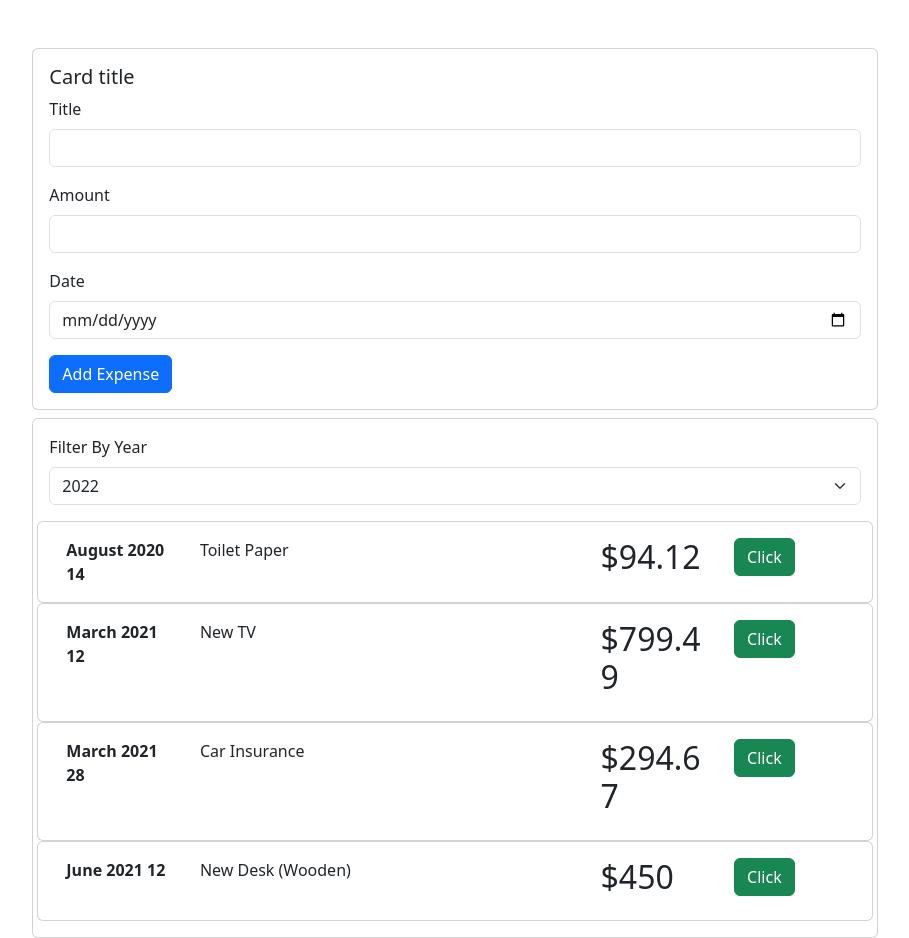
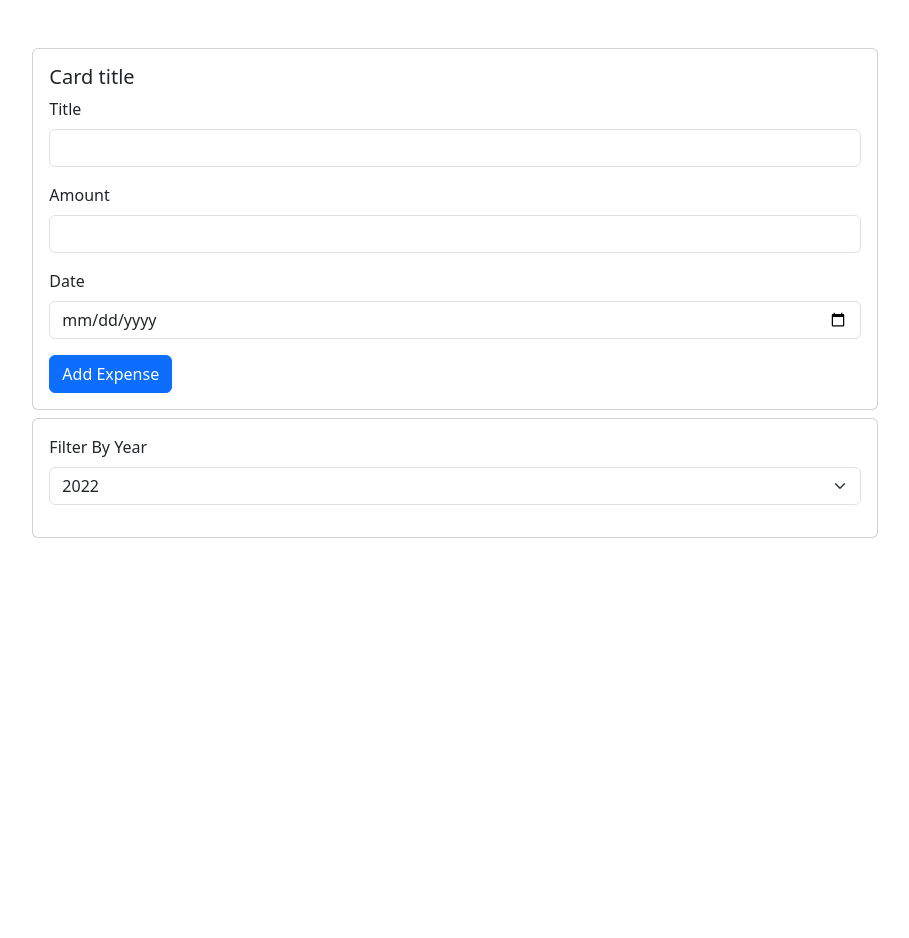
Before and after one commit to git4mahadi/react-complete-guide, a React (Create React App) app: page / in a window 1280 px wide. Shown: the whole page, without its empty margins (185-1094 px from the left). After the commit the page ends 800 px from the top, so only its background shows below. Built offline with nearby package versions, Linux system fonts and the light colour scheme.

Commit message:
filtering added

```diff
--- a/src/App.js
+++ b/src/App.js
@@ -1,11 +1,10 @@
 import './App.css';
-import ExpenseItem from "./components/expenses/ExpenseItem";
+
 import Expenses from "./components/expenses/Expenses";
 import NewExpense from "./components/new-expense/NewExpense";
-import ExpenseFilter from "./components/expenses/ExpenseFilter";
+import {useState} from "react";
 
-function App() {
-    const expenses = [
+const DUMMY_EXPENSES = [
     {
         id: 'e1',
         title: 'Toilet Paper',
@@ -27,9 +26,15 @@ function App() {
     },
 ];
 
+
+const App = () => {
+
+    const [expenses, setExpenses] = useState(DUMMY_EXPENSES);
+
     const addExpenseHandler = (expense) => {
-        console.log('App JS');
-        console.log(expense);
+       setExpenses((preExpenses) => {
+           return [expense, ...preExpenses]
+       });
     };
 
   return (
@@ -37,10 +42,11 @@ function App() {
       <div className='row mt-5'>
 
           <div className='col-lg-8 offset-2'>
-              <NewExpense onAddExpense={addExpenseHandler}/>
+              <NewExpense
+                  onAddExpense={addExpenseHandler}/>
           </div>
           <div className='col-lg-8 offset-2 mt-2'>
-              <Expenses expenses={expenses}></Expenses>
+              <Expenses expenses={expenses} />
           </div>
       </div>
 
--- a/src/components/expenses/Expenses.js
+++ b/src/components/expenses/Expenses.js
@@ -9,7 +9,13 @@ const Expenses = (props) => {
 
     const filterChangeHandler= (selectedYear) => {
         setSelectedYear(selectedYear);
+        // props.onChangeYearDropdown(selectedYear);
     }
+
+    const filteredExpenses = props.expenses.filter(itm=> {
+        return itm.date.getFullYear().toString() === selectedYear
+    });
+
 
     return (
         <div className='card'>
@@ -18,7 +24,7 @@ const Expenses = (props) => {
                     <ExpenseFilter selected={selectedYear} onChangerFilter={filterChangeHandler}/>
                 </div>
                 <div className='row'>
-                    {props.expenses.map(item => (
+                    {filteredExpenses.map(item => (
                         <ExpenseItem key={item.id} data={item}/>
                     ))}
                 </div>
```
Lines whose indentation alone changed are shown as unchanged.
